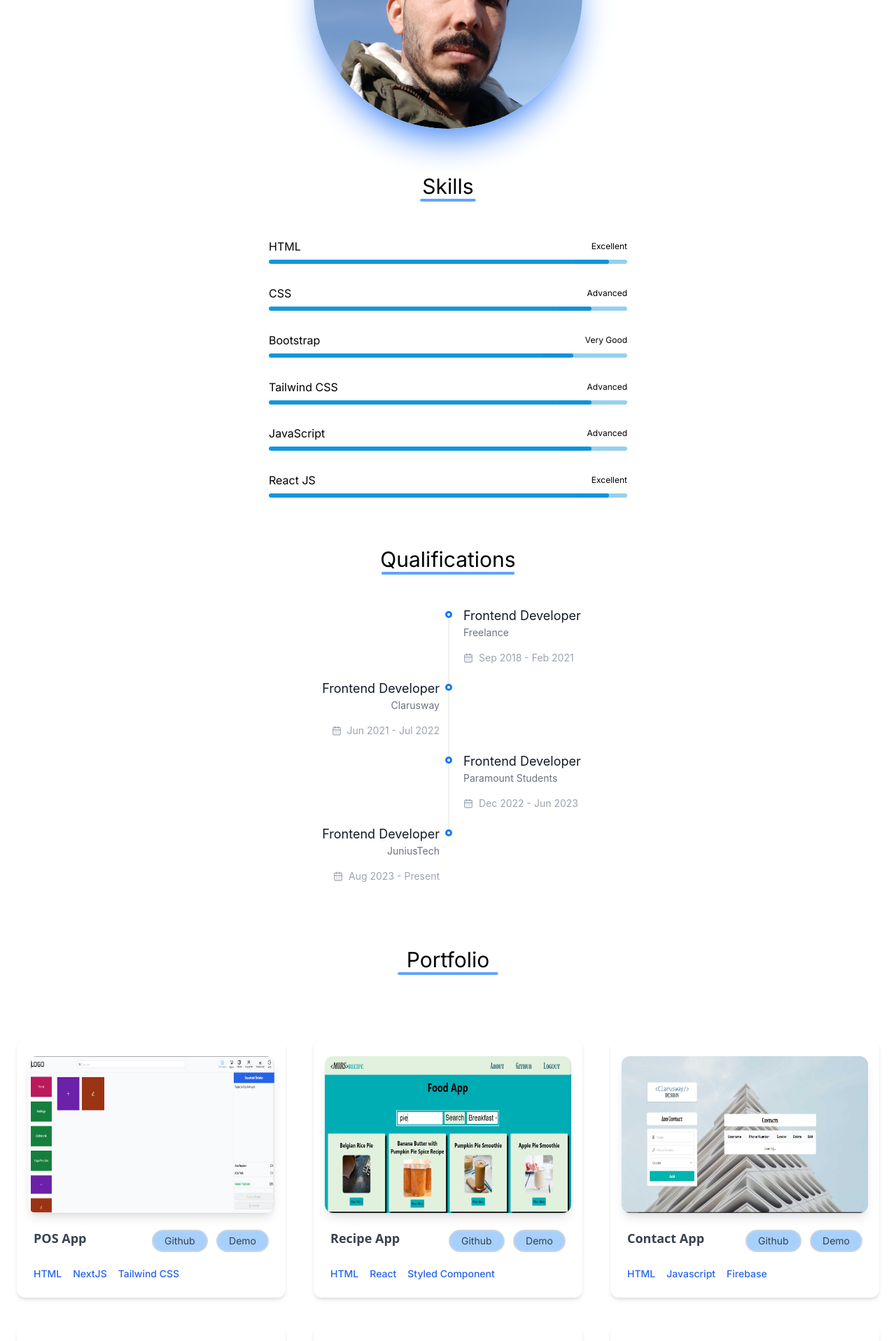
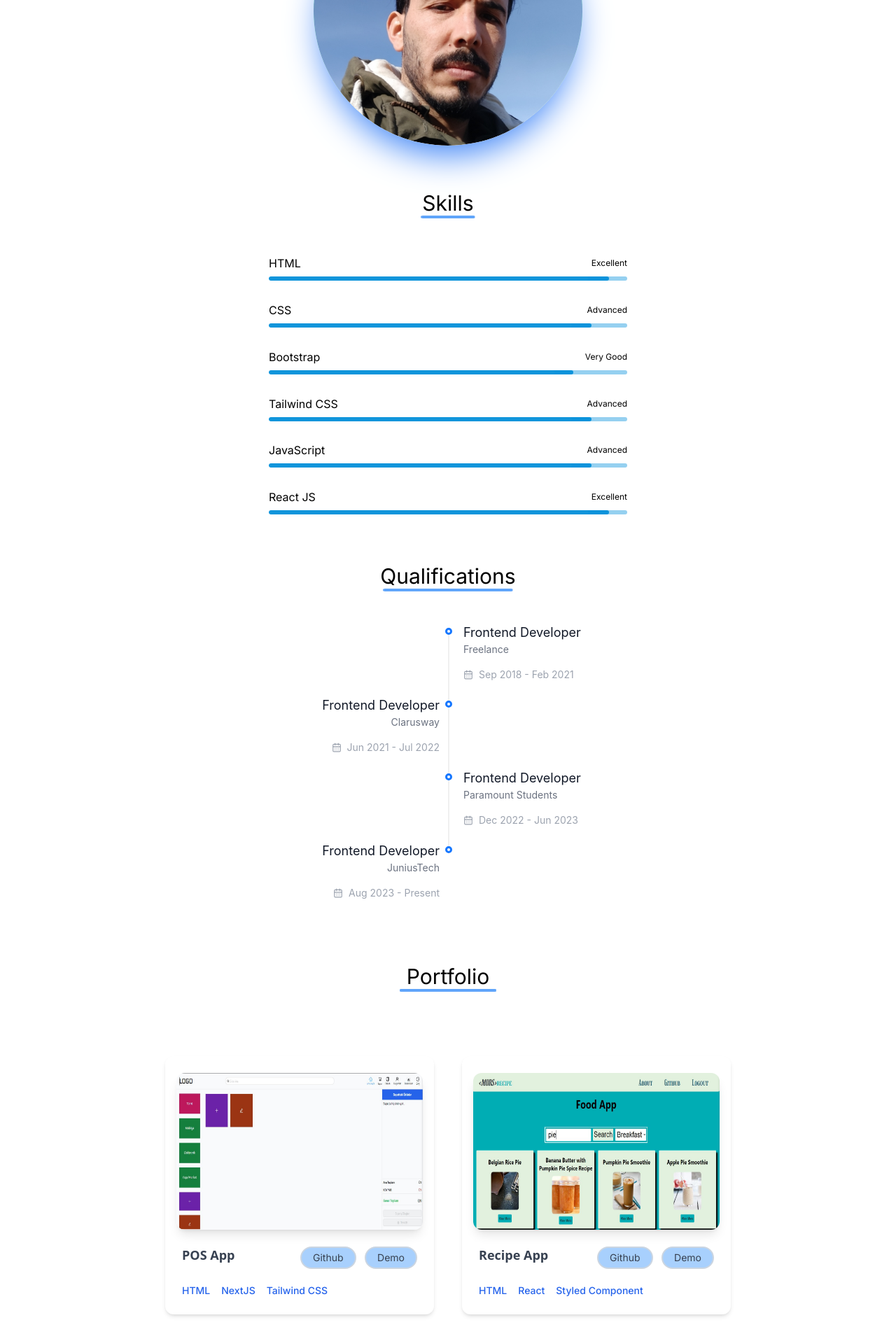
Before and after one commit to mstfrs/portfolio, a Next.js app: page / in a window 1280 px wide. Shown: the part 880-2796 px from the top of the page at 70% size. Built offline with nearby package versions, Linux system fonts and the light colour scheme.

Commit message:
paddings changed

```diff
--- a/app/page.js
+++ b/app/page.js
@@ -33,7 +33,7 @@ export default function Home() {
         <section className=" min-h-screen">
 
 
-          <header className="flex flex-row justify-between pt-6 w-full px-10 items-center sticky top-0 bg-white dark:bg-gray-900 z-40">
+          <header className="flex flex-row justify-between  w-full px-10 py-6 items-center sticky top-0 bg-white dark:bg-gray-900 z-40">
             <div className="basis-1/4">
               <Image alt="logo" width={50} height={50} src={logo} />
             </div>
@@ -132,7 +132,7 @@ export default function Home() {
 
           {/* -----------------------Skills-------------------- */}
           <a  name="skills"></a>
-          <section  >
+          <section className="px-10"  >
 
 
             <div >
@@ -255,7 +255,7 @@ export default function Home() {
           </section>
           {/* -----------------------Qualifications-------------------- */}
           <a  name="qualification"></a>
-          <section>
+          <section className="px-10">
             <div>
               <h3 className="text-3xl py-1 my-12 pt-4 dark:text-white text-center flex flex-col items-center">
                 Qualifications
@@ -353,7 +353,7 @@ export default function Home() {
            {/* -----------------------Portfolio-------------------- */}
            <a  name="portfolio"></a>
 
-          <section>
+          <section className="px-10">
             <div>
               <h3 className="text-3xl py-1 my-12 pt-4 dark:text-white text-center flex flex-col items-center">Portfolio
               <motion.div
```
